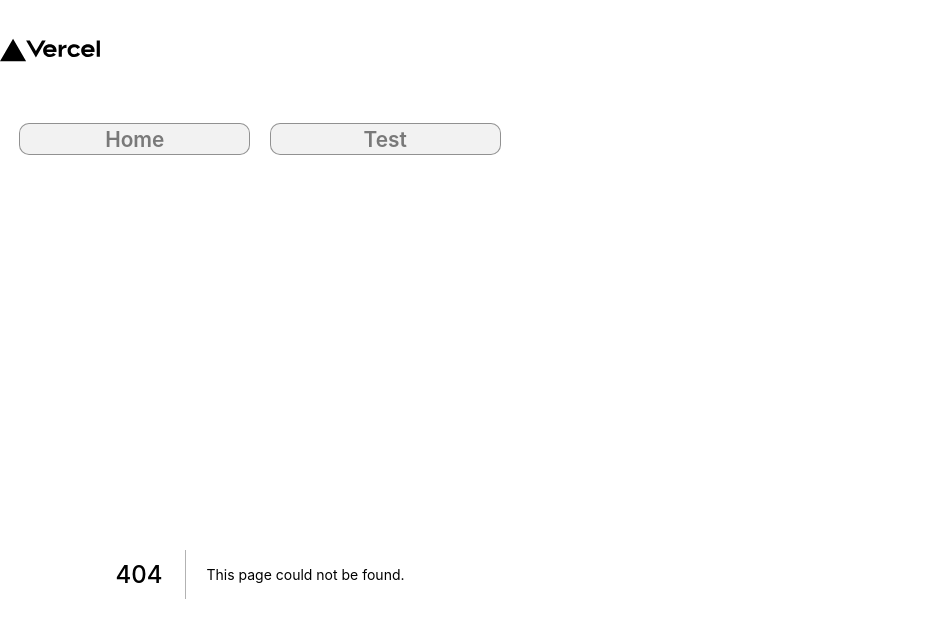
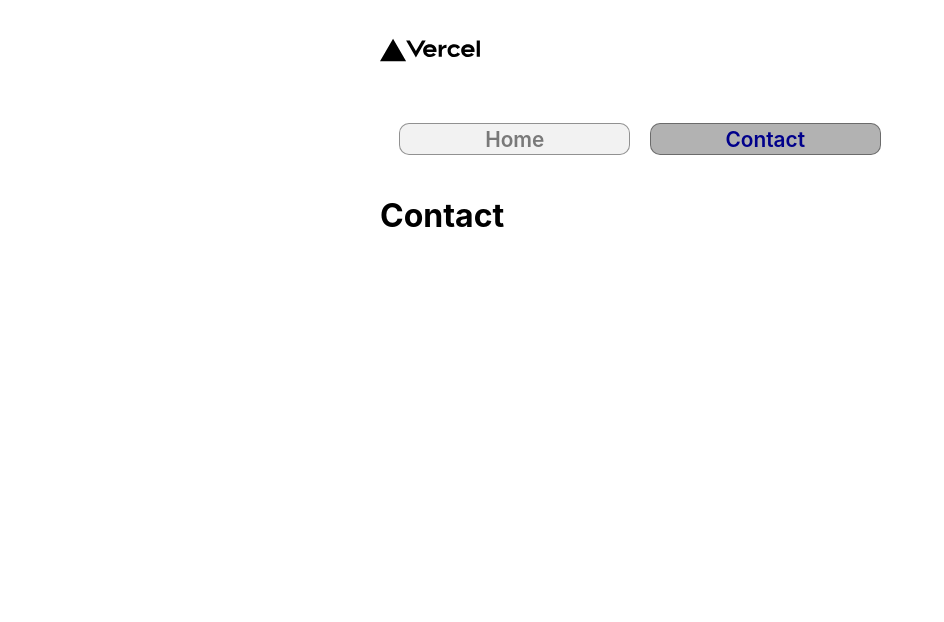
Before and after one commit to oreoTaste/next-practice, a Next.js app: page /contact in a window 1280 px wide. Before the commit this address had no page. Shown: the top 622 px of the page, without its empty margins (0-944 px from the left). Built offline with nearby package versions, Linux system fonts and the light colour scheme.

Commit message:
[mod] detail 페이지 수정

```diff
--- a/components/NavBar.js
+++ b/components/NavBar.js
@@ -13,9 +13,9 @@ export default function NavBar() {
                         <div className={pathname === "/" ? "active" : ""}>Home</div>
                     </a>
                 </Link>
-                <Link href="/test">
+                <Link href="/contact">
                     <a>
-                        <div className={pathname === "/test" ? "active" : ""}>Test</div>
+                        <div className={pathname === "/contact" ? "active" : ""}>Contact</div>
                     </a>
                 </Link>
             </div>
--- /dev/null
+++ b/pages/contact.js
@@ -0,0 +1,10 @@
+import Seo from "./Seo";
+
+export default function Contact() {
+    return (
+        <div>
+            <Seo title={"Contact"}/>
+            <h1>Contact</h1>
+        </div>
+    )
+}
```
Also changed, not shown: pages/index.js (+4 -4 lines), pages/movie/[...params].js (renamed from pages/movie/[id].js, +13 -2 lines), pages/test.js (deleted, +0 -10 lines).
